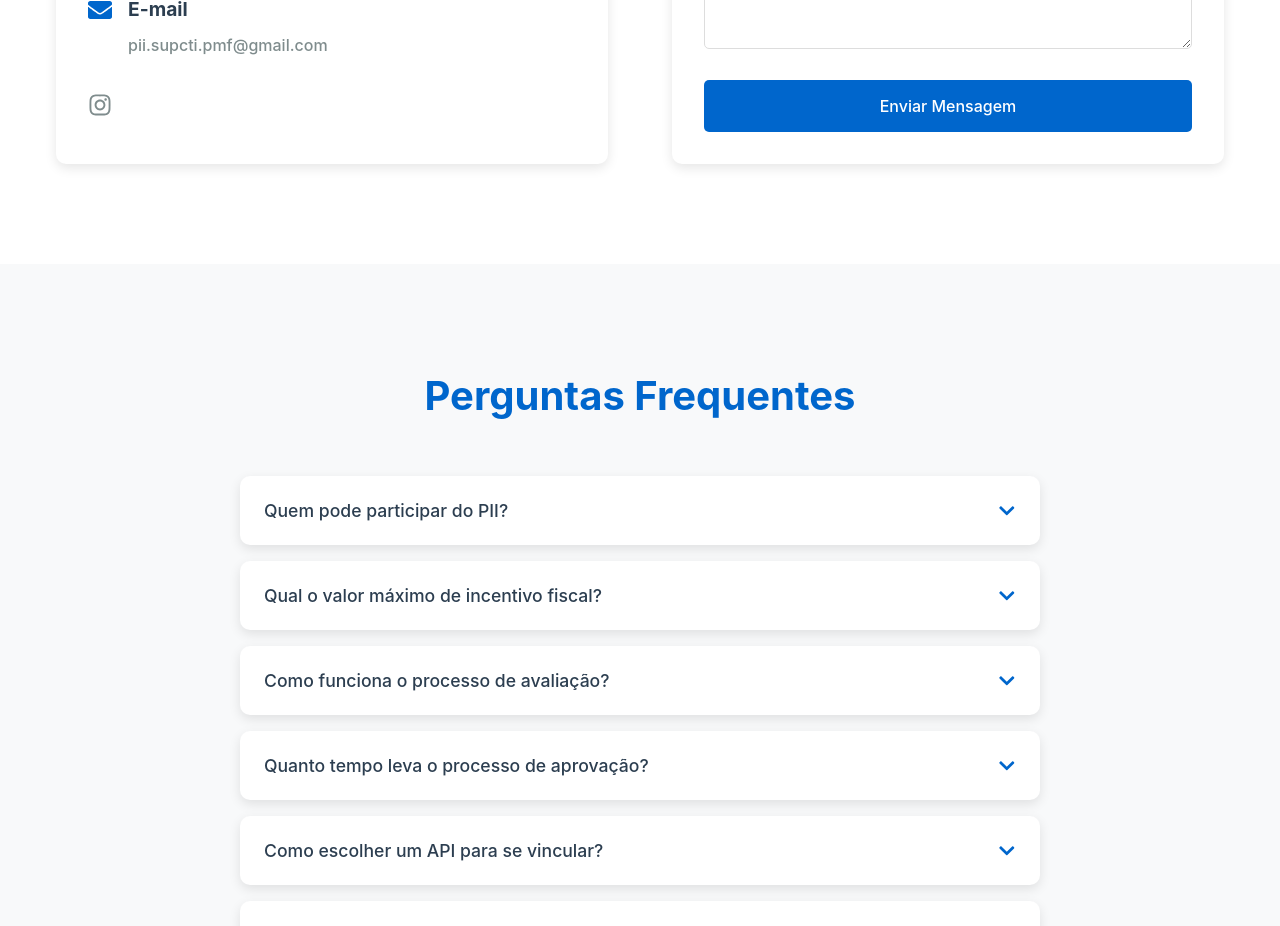
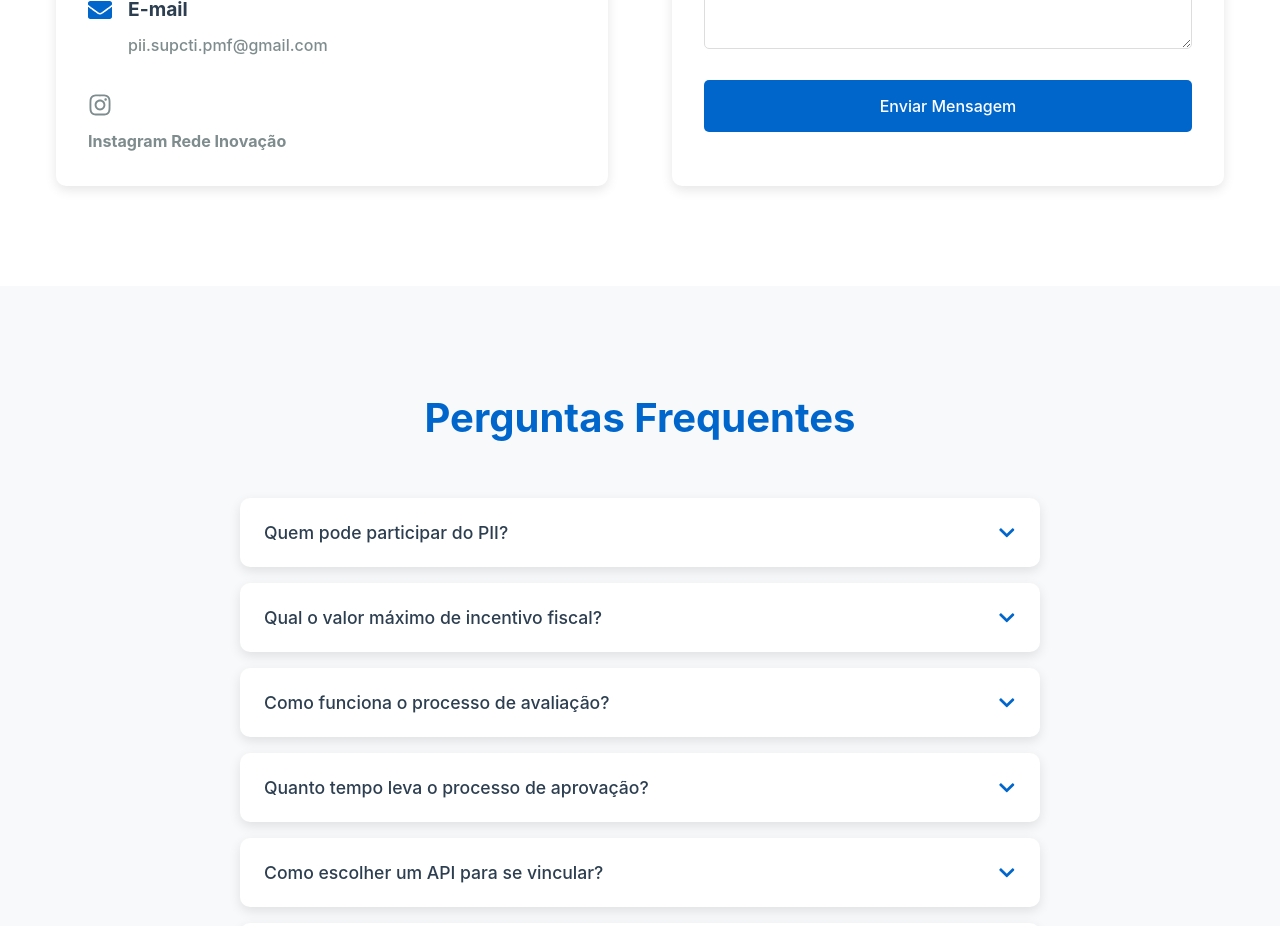
Before and after one commit to bhernardo17/pii-v2, a React (Vite) app: page / in a window 1280 px wide. Shown: the part 7700-8626 px from the top of the page. Built offline with nearby package versions, Linux system fonts and the light colour scheme.

Commit message:
Adicionando links

```diff
--- a/src/components/Contact/Contact.jsx
+++ b/src/components/Contact/Contact.jsx
@@ -274,6 +274,9 @@ const Contact = () => {
               <SocialLinks>
                 <SocialLink href="https://www.instagram.com/rededeinovacaofloripa/?igsh=ZzNlaWEza3VqNHpr#" target="_blank" rel="noopener noreferrer">
                   <FaInstagram />
+                  <InfoText>
+                    <h6>Instagram Rede Inovação</h6>
+                  </InfoText>
                 </SocialLink>
               </SocialLinks>
 
```
